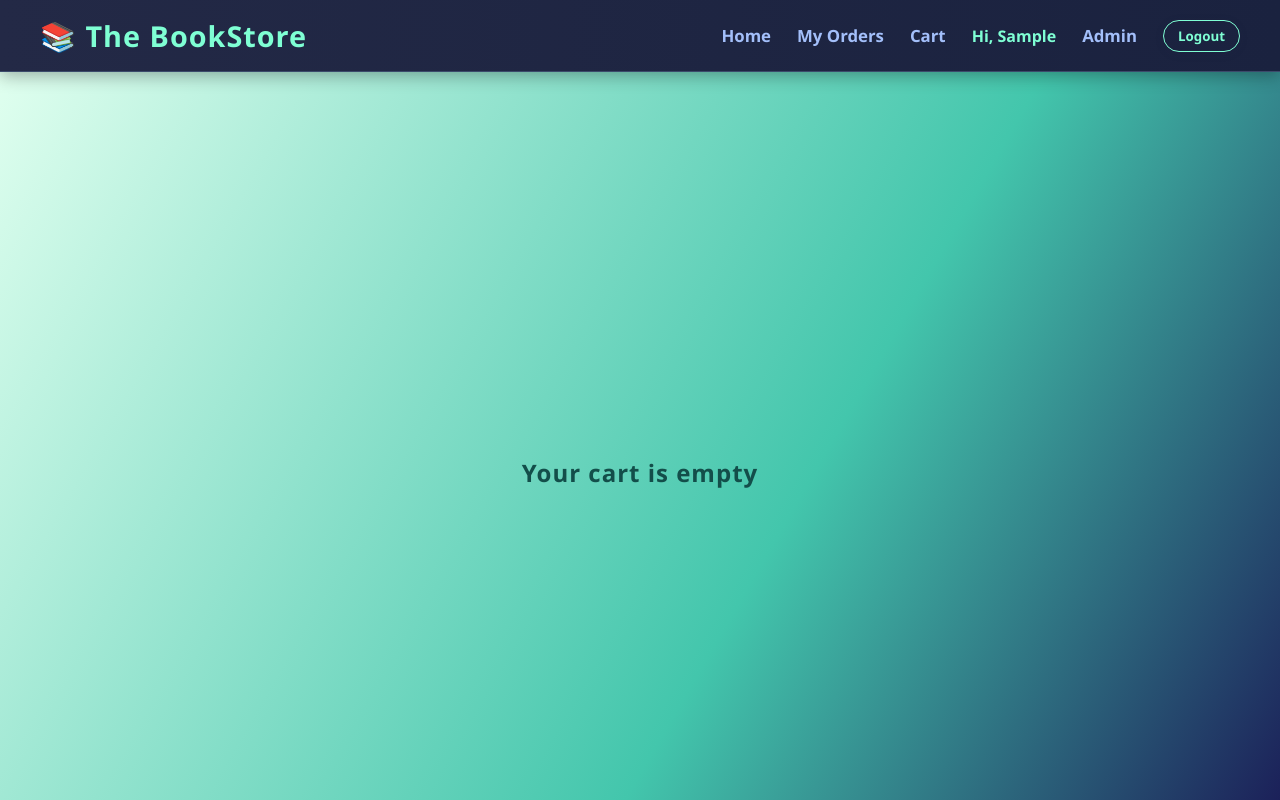
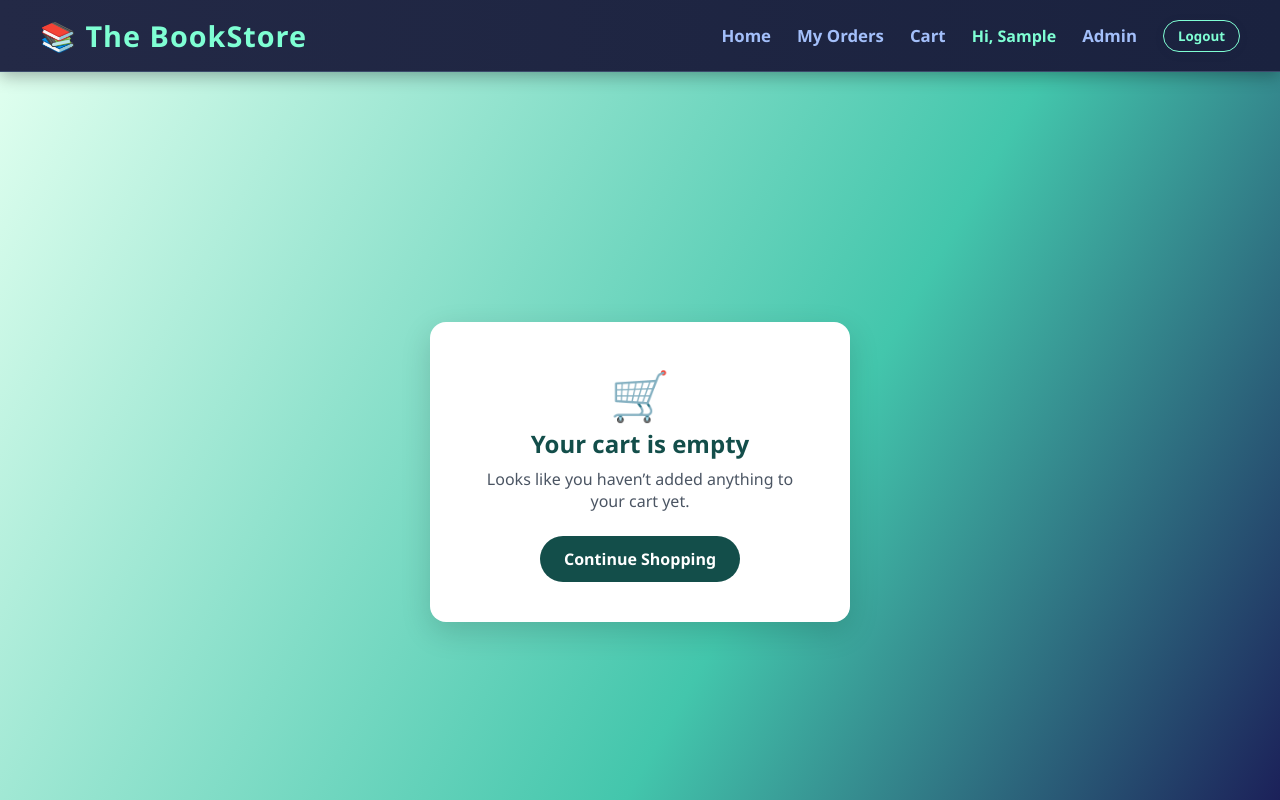
Before and after one commit to anshitaBajpai/The-Bookstore, a React (Vite) app in the folder frontend/: page /cart in a window 1280 px wide. Shown: the top 800 px of the page. Built offline with nearby package versions, Linux system fonts and the light colour scheme; sample sign-in values are in the browser's storage.

Commit message:
feat: implement EmptyCart component for empty cart state

```diff
--- /dev/null
+++ b/frontend/src/components/styles/EmptyCart.module.css
@@ -0,0 +1,48 @@
+.wrapper {
+    min-height: 100vh;
+    display: flex;
+    align-items: center;
+    justify-content: center;
+    background: linear-gradient(120deg, #e0ffef 0%, #43c6ac 60%, #191654 100%);
+}
+
+.card {
+    background: #ffffff;
+    padding: 2.5rem;
+    border-radius: 16px;
+    text-align: center;
+    max-width: 420px;
+    width: 90%;
+    box-shadow: 0 10px 30px rgba(0, 0, 0, 0.15);
+}
+
+.icon {
+    font-size: 3rem;
+    margin-bottom: 1rem;
+}
+
+.card h2 {
+    color: #134e4a;
+    margin-bottom: 0.5rem;
+}
+
+.card p {
+    color: #4b5563;
+    margin-bottom: 1.5rem;
+}
+
+.button {
+    display: inline-block;
+    padding: 0.75rem 1.5rem;
+    background-color: #134e4a;
+    color: #ffffff;
+    border-radius: 999px;
+    text-decoration: none;
+    font-weight: 600;
+    transition: transform 0.2s ease, background-color 0.2s ease;
+}
+
+.button:hover {
+    background-color: #0f766e;
+    transform: translateY(-2px);
+}
--- a/frontend/src/pages/Cart.jsx
+++ b/frontend/src/pages/Cart.jsx
@@ -2,6 +2,7 @@ import React, { useContext } from "react";
 import { CartContext } from "../context/CartContext.jsx";
 import { useNavigate } from "react-router-dom";
 import axios from "axios";
+import EmptyCart from "../components/EmptyCart.jsx";
 
 function Cart() {
   const {
@@ -42,26 +43,7 @@ function Cart() {
   };
 
   if (cart.length === 0) {
-    return (
-      <>
-        <div
-          style={{
-            minHeight: "100vh",
-            background:
-              "linear-gradient(120deg, #e0ffef 0%, #43c6ac 60%, #191654 100%)",
-            color: "#134e4a",
-            display: "flex",
-            alignItems: "center",
-            justifyContent: "center",
-            fontSize: "1.5rem",
-            fontWeight: 600,
-            letterSpacing: 1,
-          }}
-        >
-          Your cart is empty
-        </div>
-      </>
-    );
+    return <EmptyCart />;
   }
 
   return (
```
